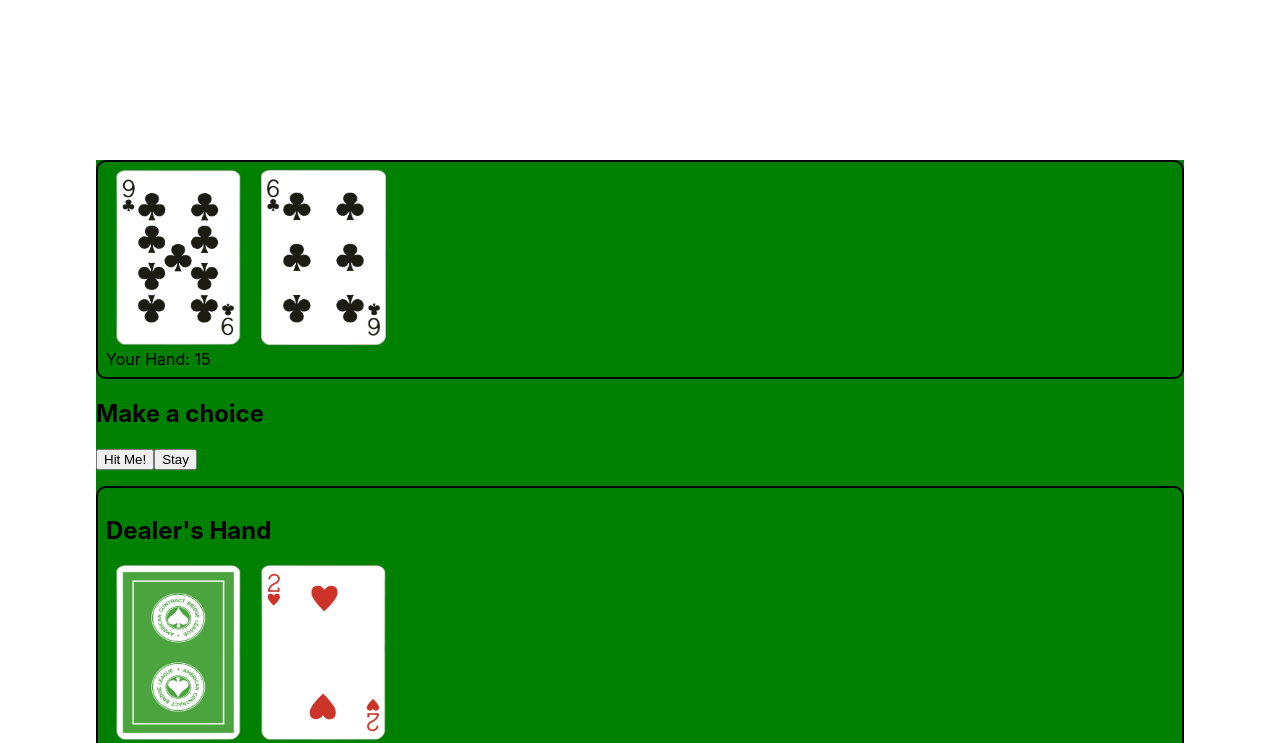
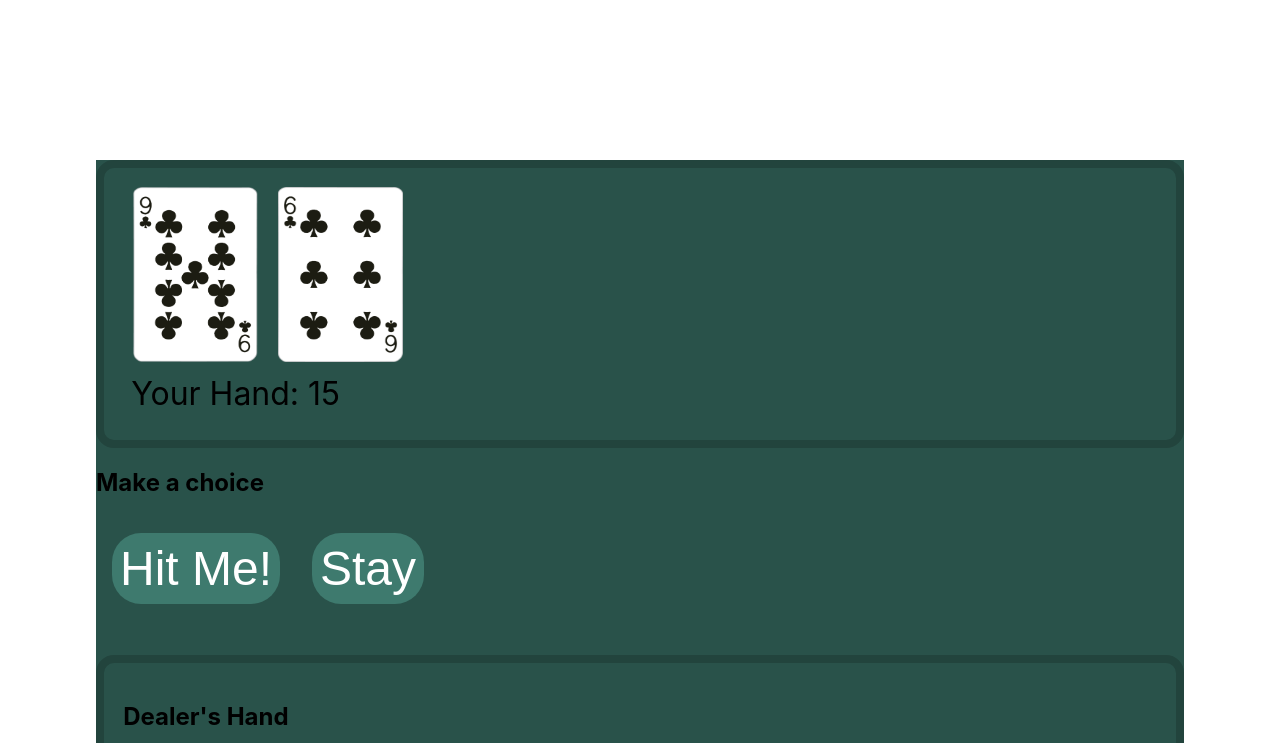
Before and after one commit to AlexKman/ReactBlackjack, a React (Create React App) app in the folder reactblackjack/: page / in a window 1280 px wide. Shown: the top 743 px of the page. Built offline with nearby package versions, Linux system fonts and the light colour scheme.

Commit message:
updated app.css for a more pleasing colour scheme and layout

```diff
--- a/reactblackjack/src/App.css
+++ b/reactblackjack/src/App.css
@@ -1,12 +1,28 @@
 .App {
   width: 85%;
   margin: 10rem auto;
-  background-color: green;
+  background-color: #29524a;
 }
 
 .hand {
-  border: solid 2px #000;
-  border-radius: 10px;
-  margin-top: 1rem;
+  border: solid 0.5em #22443d;
+  border-radius: 18px;
+  margin-top: 2.2rem;
+  padding: 1.2rem;
+}
+
+button {
+  font-size: 3rem;
+
+  border-radius: 29px;
+  margin: 1rem;
+  background-color: #3e7a6e;
+  border: none;
+  color: white;
   padding: 0.5rem;
+  cursor: pointer;
 }
+.hand-value {
+  font-size: 2rem;
+  padding: 8px;
+}
--- a/reactblackjack/src/App.js
+++ b/reactblackjack/src/App.js
@@ -89,7 +89,8 @@ class App extends Component {
         {this.state.gameOver ? (
           this.state.gameWon ? (
             <h2>
-              You Win! You have {playerTotal}, dealer has {dealerTotal}.
+              You have won! You have {playerTotal}, the dealer has {dealerTotal}
+              .
             </h2>
           ) : (
             <h2>
@@ -100,7 +101,7 @@ class App extends Component {
           <h2>Make a choice</h2>
         )}
 
-        {playerTotal > 21 ? (
+        {playerTotal >= 22 ? (
           <h1>You are Bust!</h1>
         ) : (
           this.state.gameOver === false && (
```
